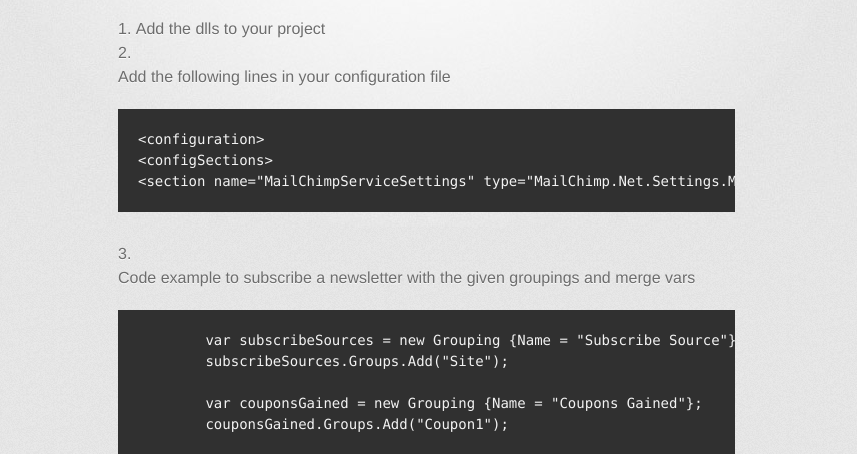
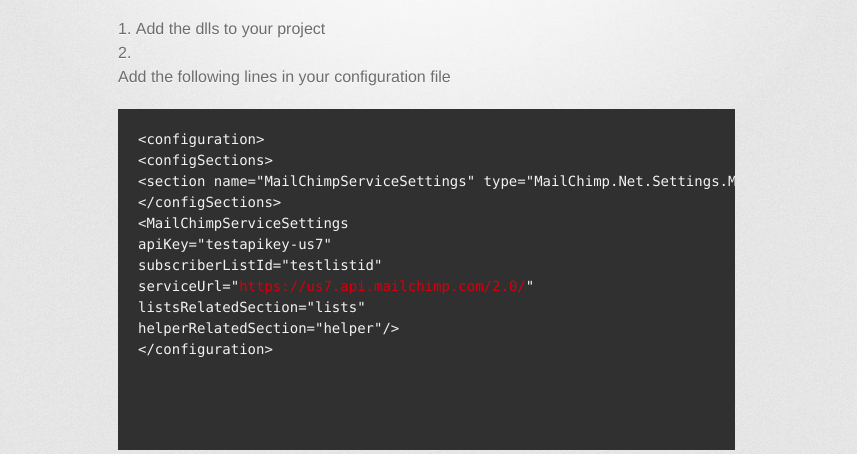
Before and after one commit to sdesyllas/MailChimp.Net, a plain HTML site: page index.html in a window 1280 px wide. Shown: the part 346-800 px from the top of the page, without its empty margins (215-1072 px from the left). Drawn offline with Linux system fonts and the light colour scheme; a web font is replaced by a local one.

```diff
--- a/index.html
+++ b/index.html
@@ -47,7 +47,14 @@
 &lt;configuration&gt;
 &lt;configSections&gt;
 &lt;section name="MailChimpServiceSettings" type="MailChimp.Net.Settings.MailChimpServiceConfiguration, MailChimp.Net.Settings" /&gt;
-</pre>
+&lt;/configSections&gt;
+&lt;MailChimpServiceSettings
+apiKey="testapikey-us7"
+subscriberListId="testlistid"
+serviceUrl="<a href="https://us7.api.mailchimp.com/2.0/">https://us7.api.mailchimp.com/2.0/</a>"
+listsRelatedSection="lists"
+helperRelatedSection="helper"/&gt;
+&lt;/configuration&gt;<pre></pre></pre>
 </li>
 <li>
 <p>Code example to subscribe a newsletter with the given groupings and merge vars</p>
```
Also changed, not shown: params.json (+1 -1 lines).
